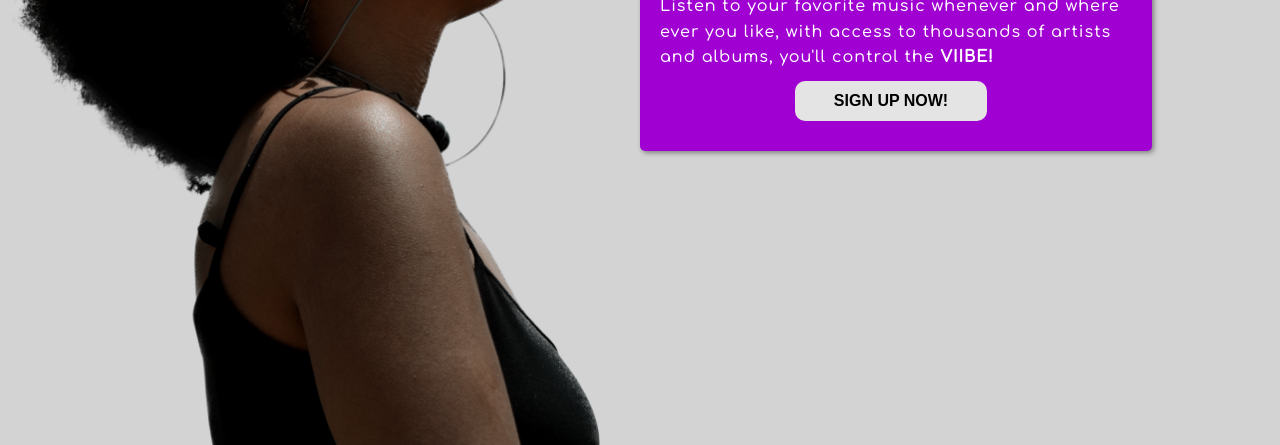
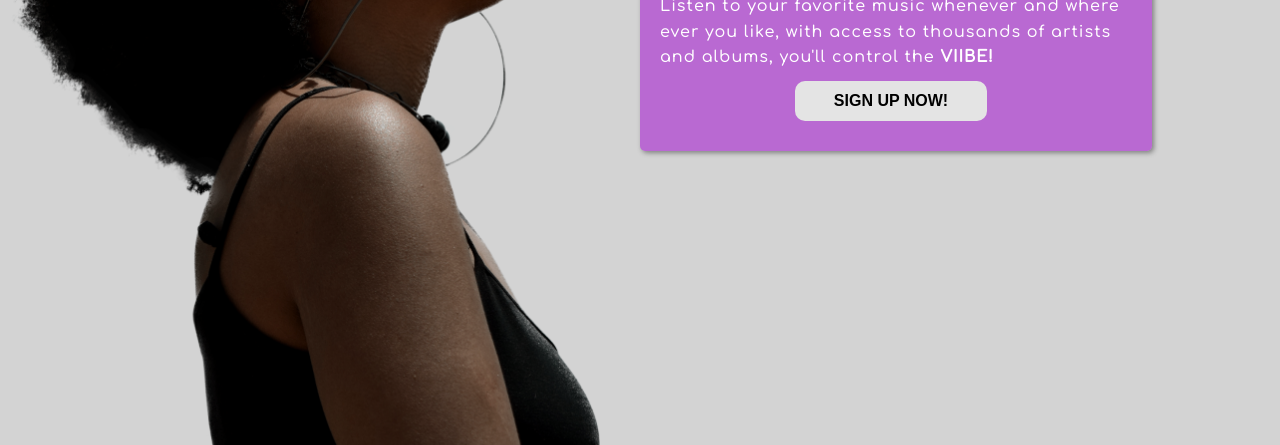
Before and after one commit to OFDB07/Music-Landing-Page-, a plain HTML site: page index.htm in a window 1280 px wide. Shown: the part 355-800 px from the top of the page. Drawn offline with Linux system fonts and the light colour scheme.

Commit message:
Update main.css

```diff
--- a/main.css
+++ b/main.css
@@ -60,7 +60,7 @@ a:hover{
     padding:20px;
     box-shadow: 2px 2px 5px grey;
     border-radius: 5px;
-    background-color: rgb(160, 0, 209);
+    background-color: rgb(160, 0, 209, 0.5);
 }
 
 .content-header{
```
